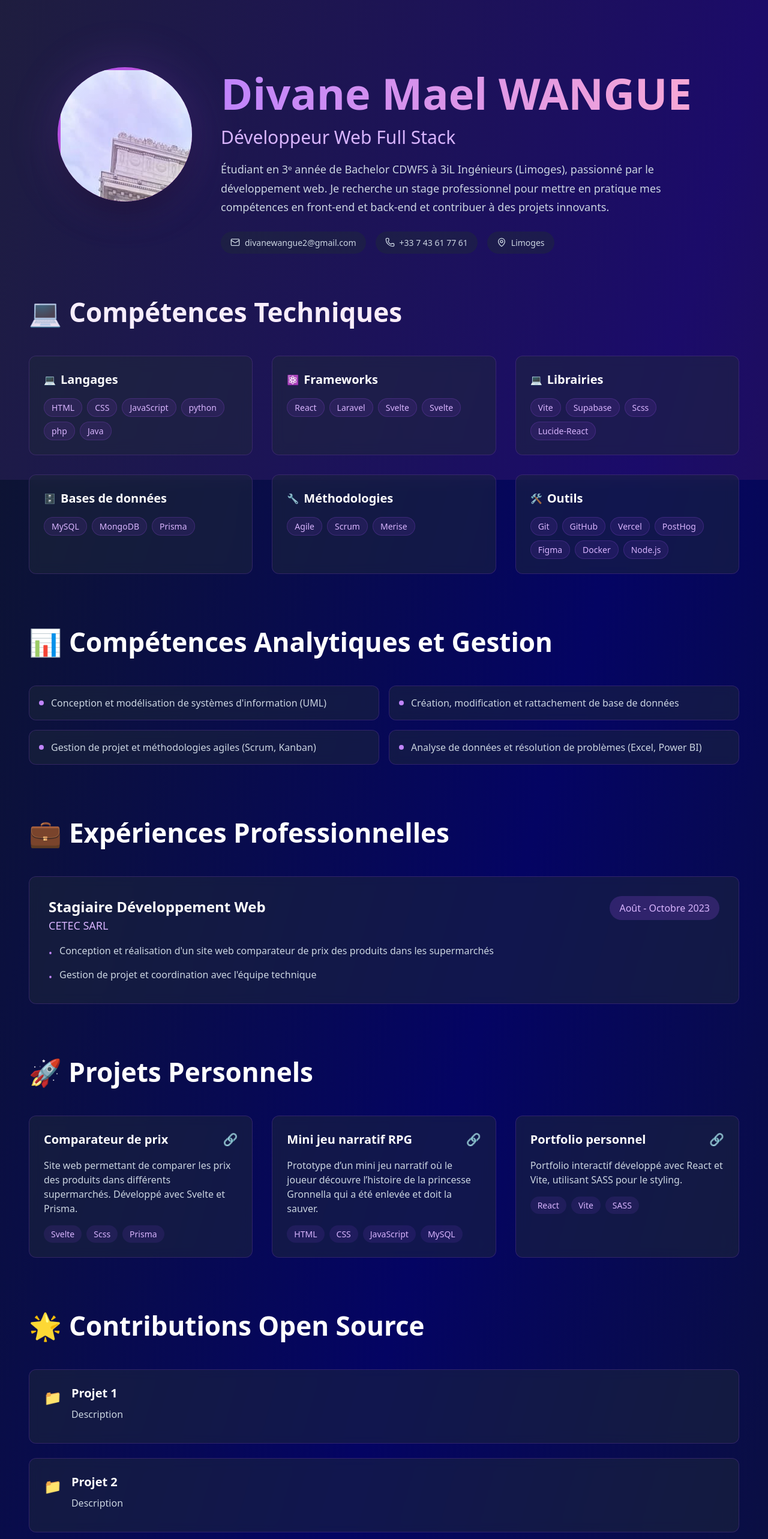
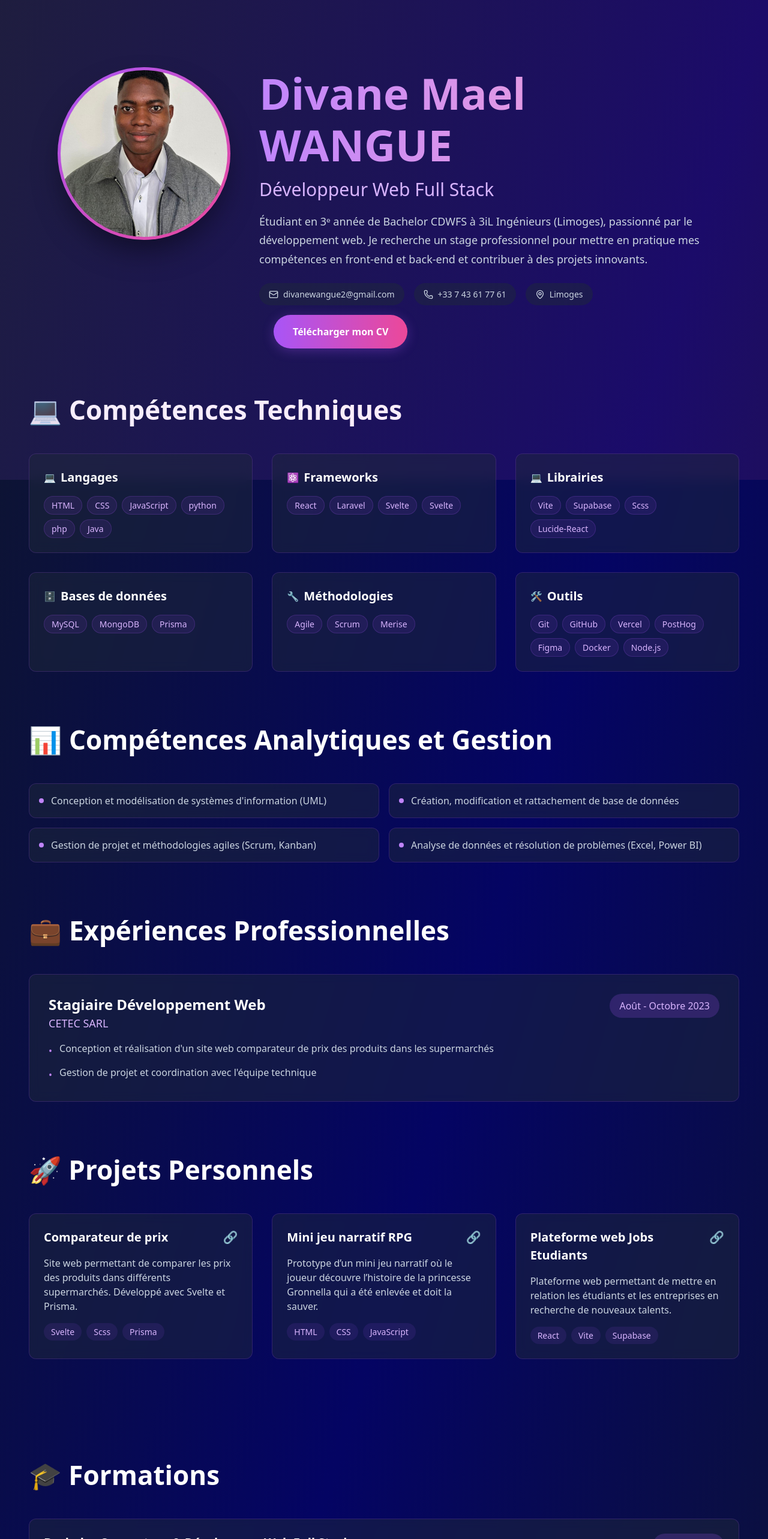
Before and after one commit to DivaneWangue/mon-portfolio, a React (Vite) app: page / in a window 1280 px wide. Shown: the top 2566 px of the page at 60% size. Built offline with nearby package versions, Linux system fonts and the light colour scheme.

Commit message:
Petites modifications

```diff
--- a/index.html
+++ b/index.html
@@ -11,3 +11,6 @@
     <script type="module" src="/src/main.jsx"></script>
   </body>
 </html>
+
+
+🌟
--- a/src/Portfolio/index.jsx
+++ b/src/Portfolio/index.jsx
@@ -13,7 +13,7 @@ const Hero = () => {
             <div className="photo-wrapper">
               <img
                 src="src/assets/mon-profil.jpg"
-                alt="Divane Mael Wangue"
+                alt=""
                 className="profile-photo"
               />
 
@@ -42,7 +42,10 @@ const Hero = () => {
               <div className="contact-item">
                 <MapPin size={16} />
                 <span>Limoges</span>
-              </div>
+                </div>
+              <div className="contact-info">
+              <a href="Divane_CV.pdf" download="CV_Divane.pdf" className="cv-button">Télécharger mon CV</a>
+               </div>
             </div>
           </div>
         </div>
@@ -51,7 +54,7 @@ const Hero = () => {
   );
 };
 
-// Technical Skills Component
+// Competences Techniques Component
 const TechnicalSkills = () => {
   const skills = [
     { category: 'Langages', items: ['HTML', 'CSS', 'JavaScript', 'python', 'php','Java'], icon: '💻' },
@@ -87,7 +90,7 @@ const TechnicalSkills = () => {
   );
 };
 
-// Analytical Skills Component
+// Competences Analytiques Component
 const AnalyticalSkills = () => {
   const skills = [
     'Conception et modélisation de systèmes d\'information (UML)',
@@ -153,21 +156,21 @@ const Projects = () => {
       title: "Comparateur de prix",
       description: "Site web permettant de comparer les prix des produits dans différents supermarchés. Développé avec Svelte et Prisma.",
       tags: ["Svelte", "Scss", "Prisma"],
-      link: "https://github.com/DivaneWangue/Projet-soutenance-bts"
+      link: "https://wangue-price-comparator-bts.vercel.app/"
     },
     {
       id: 2,
       title: "Mini jeu narratif RPG",
       description: "Prototype d’un mini jeu narratif où le joueur découvre l’histoire de la princesse Gronnella qui a été enlevée et doit la sauver.",
-      tags: ["HTML", "CSS", "JavaScript", "MySQL"],
+      tags: ["HTML", "CSS", "JavaScript"],
       link: "https://github.com/votre-username/projet2"
     },
     {
       id: 3,
-      title: "Portfolio personnel",
-      description: "Portfolio interactif développé avec React et Vite, utilisant SASS pour le styling.",
-      tags: ["React", "Vite", "SASS"],
-      link: "https://github.com/DivaneWangue/mon-portfolio"
+      title: "Plateforme web Jobs Etudiants",
+      description: "Plateforme web permettant de mettre en relation les étudiants et les entreprises en recherche de nouveaux talents.",
+      tags: ["React", "Vite", "Supabase"],
+      link: "https://my-getjop-app.netlify.app/"
     }
   ];
 
@@ -227,8 +230,8 @@ const OpenSource = () => {
   return (
     <section className="section">
       <h2 className="section-title">
-        <span className="title-icon">🌟</span>
-        Contributions Open Source
+        <span className="title-icon"></span>
+
       </h2>
       <div className="opensource-container">
         {contributions.map((item) => (
@@ -315,7 +318,7 @@ const Languages = () => {
   );
 };
 
-// Strengths Component
+// Atouts Component
 const Strengths = () => {
   const strengths = [
     'Adaptabilité et apprentissage rapide',
@@ -352,7 +355,7 @@ const Hobbies = () => {
     { name: 'Football', icon: '⚽' },
     { name: 'Musique', icon: '🎵' },
     { name: 'Lecture', icon: '📚' },
-    { name: 'Voyage', icon: '✈️' }
+    { name: 'Voyages', icon: '✈️' }
   ];
 
   return (
--- a/src/Portfolio/index.scss
+++ b/src/Portfolio/index.scss
@@ -144,39 +144,29 @@ html, body {
   }
 }
 
-// Photo
-.photo-container {
-  position: relative;
-  flex-shrink: 0;
-}
-
 .photo-wrapper {
-  width: 14rem;
-  height: 14rem;
+  width: 18rem;
+  height: 18rem;
   border-radius: 50%;
   background: linear-gradient(to bottom right, $primary, $secondary);
   padding: 0.3rem;
   box-shadow: 0 25px 50px -12px rgba(0, 0, 0, 0.5);
   overflow: hidden;
+  display: flex;
+  align-items: center;
+  justify-content: center;
+}
+
+/* Ajoutez ce style pour l'image à l'intérieur */
+.photo-wrapper img {
+  width: 100%;
+  height: 100%;
+  object-fit: cover;
+  object-position: center;
+  border-radius: 50%;
 }
 
 
-
-.photo-glow {
-  position: absolute;
-  inset: 0;
-  border-radius: 50%;
-  background: rgba($primary, 0.2);
-  filter: blur(40px);
-  transition: all 0.3s;
-  pointer-events: none;
-
-  .photo-container:hover & {
-    background: rgba($primary, 0.3);
-  }
-}
-
-// Info Card
 .info-card {
   flex: 1;
   text-align: center;
@@ -257,6 +247,27 @@ html, body {
   }
 }
 
+.cv-button {
+  display: inline-flex;
+  align-items: center;
+  gap: 0.5rem;
+  background: linear-gradient(to right, $primary, $secondary);
+  color: $text-primary;
+  padding: 1rem 2rem;
+  border-radius: 9999px;
+  text-decoration: none;
+  font-weight: 600;
+  font-size: 1rem;
+  margin-left: 1.5rem;
+  margin-bottom: 0.3rem;
+  transition: all 0.3s;
+  box-shadow: 0 4px 19px rgba($primary, 0.3);
+
+  &:hover {
+    transform: translateY(-2px);
+    box-shadow: 0 6px 20px rgba($primary, 0.4);
+  }
+}
 // Sections
 .section {
   margin-bottom: 5rem;
@@ -498,8 +509,12 @@ html, body {
 }
 
 // Open Source
+
+.opensource-section {
+  display: hidden;
+}
 .opensource-container {
-  display: flex;
+  display: none;
   flex-direction: column;
   gap: 1.5rem;
 }
@@ -510,7 +525,7 @@ html, body {
 }
 
 .opensource-content {
-  display: flex;
+  display: none;
   align-items: flex-start;
   gap: 1rem;
 }
@@ -538,7 +553,7 @@ html, body {
 }
 
 .opensource-meta {
-  display: flex;
+  display: none;
   align-items: center;
   gap: 1rem;
   font-size: 0.875rem;
@@ -546,7 +561,7 @@ html, body {
 }
 
 .meta-item {
-  display: flex;
+  display: none;
   align-items: center;
   gap: 0.25rem;
 }
```
Also changed, not shown: src/assets/mon-profil.jpg, 1 other file (tests, documents, lock files or other folders).
